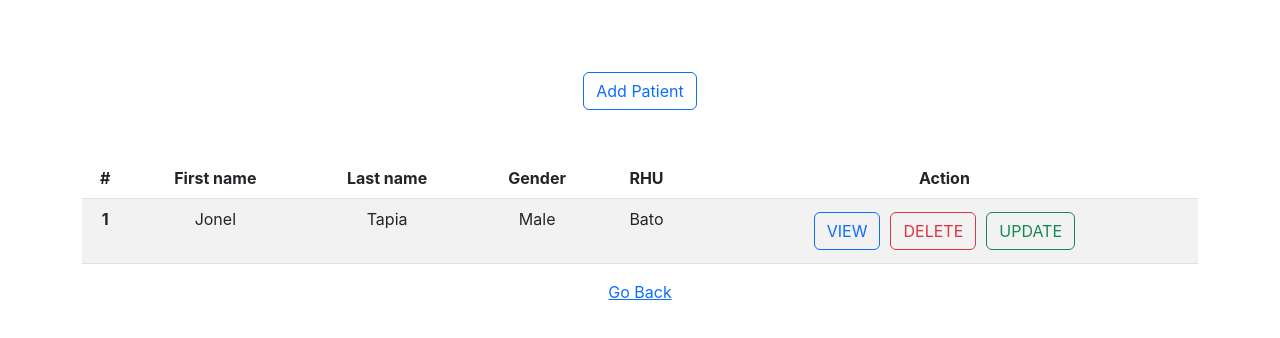
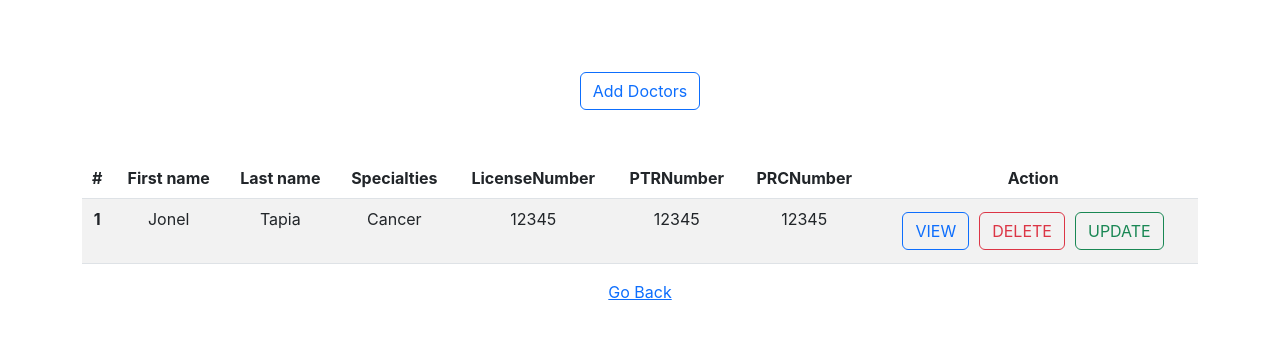
Before and after one commit to KingNelx/CRUDRestAPI-Front-End-, a React (Create React App) app: page /docLog in a window 1280 px wide. Shown: the top 338 px of the page. Built offline with nearby package versions, Linux system fonts and the light colour scheme.

Commit message:
added doc logs

```diff
--- a/src/Doctors/DocLog.jsx
+++ b/src/Doctors/DocLog.jsx
@@ -1,19 +1,27 @@
 import { Link } from "react-router-dom"
 import Button from "../Components/Button";
+import { useEffect, useState } from "react";
 
 const DocLog = () => {
+
+    const [doctor, setDoctor] = useState([])
+    useEffect(() => {
+
+    }, [])
     return (
         <div className="container mt-5 text-center">
-             <Link type="button" class="btn btn-outline-primary mb-5 mt-4">Add Patient</Link>
+            <Link type="button" class="btn btn-outline-primary mb-5 mt-4">Add Doctors</Link>
             <table class="table table-striped">
                 <thead>
                     <tr>
                         <th scope="col">#</th>
                         <th scope="col">First name</th>
                         <th scope="col">Last name</th>
-                        <th scope="col">Gender</th>
-                        <th scope="col">RHU</th>
-                        <th scope="col">Action</th>
+                        <th scope="col">Specialties</th>
+                        <th scope="col">LicenseNumber</th>
+                        <th scope="col">PTRNumber</th>
+                        <th scope="col">PRCNumber</th>
+                        <th>Action</th>
                     </tr>
                 </thead>
                 <tbody>
@@ -21,8 +29,10 @@ const DocLog = () => {
                         <th scope="row">1</th>
                         <td>Jonel</td>
                         <td>Tapia</td>
-                        <td>Male</td>
-                        <td>Bato</td>
+                        <td>Cancer</td>
+                        <td>12345</td>
+                        <td>12345</td>
+                        <td>12345</td>
                         <td>
                             <Button />
                         </td>
--- a/src/Patients/PatientLog.jsx
+++ b/src/Patients/PatientLog.jsx
@@ -2,7 +2,19 @@ import { Link } from "react-router-dom"
 import Button from "../Components/Button";
 import { axios } from "axios"
 import { useEffect, useState } from "react";
+
+
 const PatientLog = () => {
+
+    const [patient, setPatient] = useState([])
+
+    useEffect( () => {
+
+    }, [])
+
+
+
+
     return (
         <div className="container mt-5 text-center">
             <Link type="button" class="btn btn-outline-primary mb-5 mt-4">Add Patient</Link>
```
